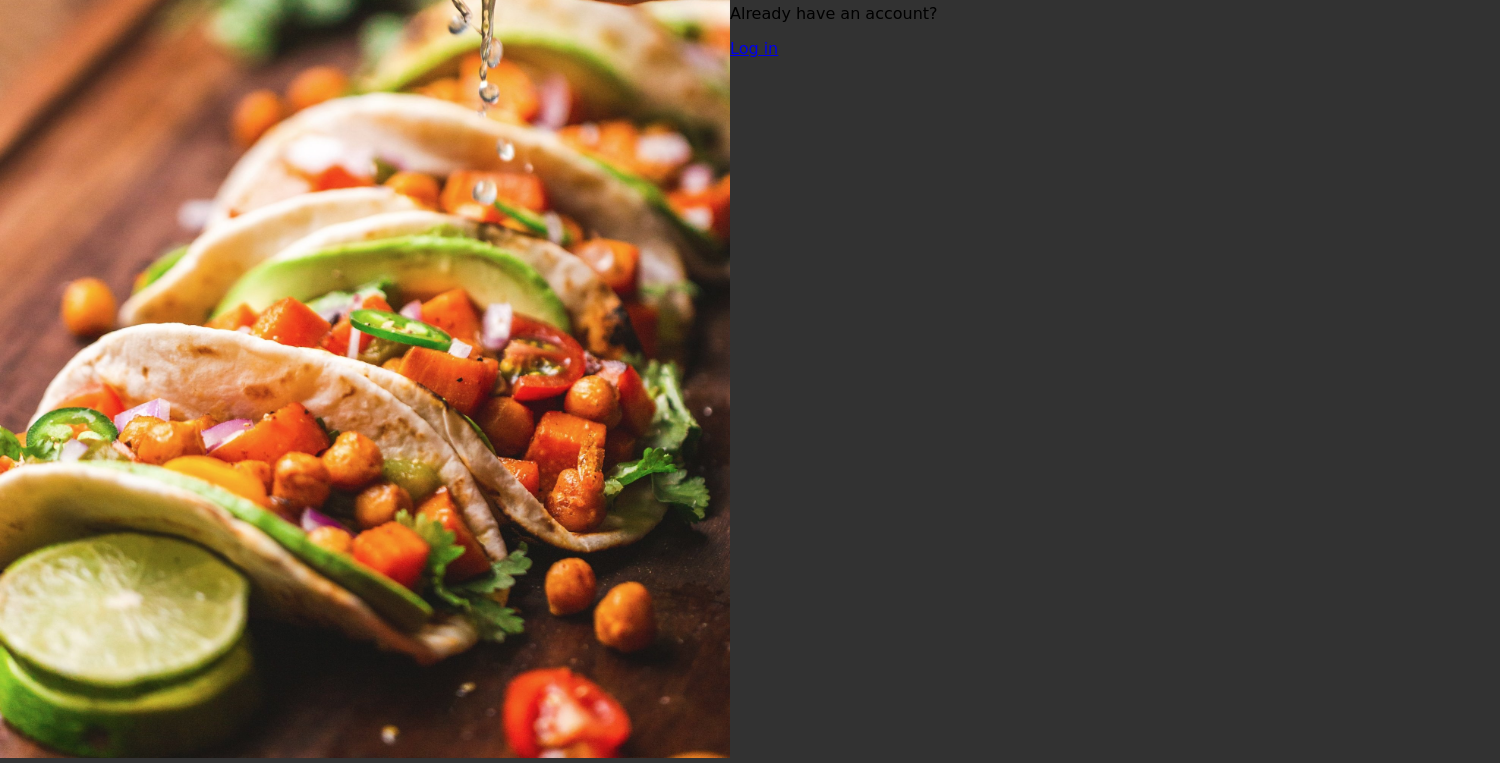
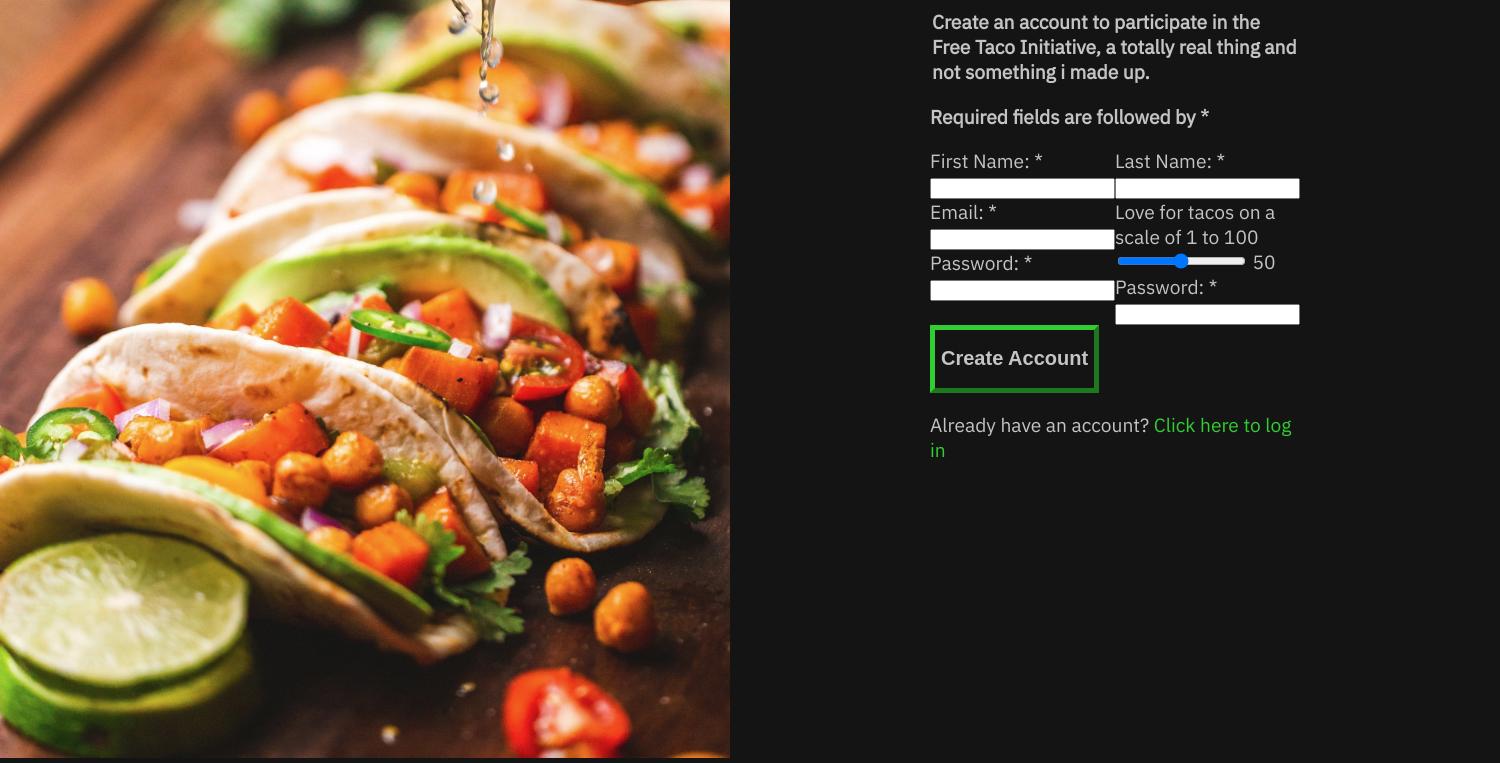
Before and after one commit to Gustav72/Taco-Form, a plain HTML site: page index.html in a window 1280 px wide. Shown: the part 342-1105 px from the top of the page, 1500 px wide, since content can reach past the window. Drawn offline with Linux system fonts and the light colour scheme; a web font is replaced by a local one.

Commit message:
Adjust Styling

```diff
--- a/index.html
+++ b/index.html
@@ -9,13 +9,15 @@
 </head>
 <body>
     <div>
+        <div></div>
         <img src="chad-montano-lP5MCM6nZ5A-unsplash.jpg" alt="delicious tacos">
     </div>
-    <div class="form">
-        <h1>FREE TACO FORM FONT TEST YAYYY</h1>
+    <div class="form-container">
+        <div class="form-div">
+            <h1><strong>Free Tacos For Everyone!</strong></h1>
             <form action="#">
-            <legend>Create an account to participate in the free taco initiative</legend>
-            <p>Required fields are followed by <span aria-label="required">*</span></p>
+                <legend><strong>Create an account to participate in the Free Taco Initiative, a totally real thing and not something i made up.</legend>
+                <p>Required fields are followed by <span aria-label="required">*</span></strong></p>
                 <div class="input">
                     <div class="left">
                         <div>
@@ -47,10 +49,11 @@
                         </div>
                     </div>
                 </div>
-            <div><button type="submit">Create Account</button></div>
+                <div><button type="submit"><h2>Create Account</h2></button></div>
             </form>
             <div>
-            <p>Already have an account?</p><a href="#">Log in</a>
+                <p>Already have an account? <a href="#">Click here to log in</a> </p>
+            </div>
         </div>
     </div>
 </body>
--- a/style.css
+++ b/style.css
@@ -1,15 +1,21 @@
-@import url('https://fonts.googleapis.com/css2?family=Chango&display=swap');
+@import url('https://fonts.googleapis.com/css2?family=IBM+Plex+Sans&display=swap');
+
 
 :root {
-    --background-color: rgb(50, 50, 50);
+    --background-color: rgb(20, 20, 20);
+    --taco-text: rgba(255, 255, 255, 0.75);
+    --taco-green: #32CD32;
 }
 
 html {
-    font-family: 'Chango', cursive, Cambria, Cochin, Georgia, Times, 'Times New Roman', serif;
+    font-family: 'IBM Plex Sans', Cambria, Cochin, Georgia, serif;
     background-color: var(--background-color);
-    /* margin: 0;
+    color: var(--taco-color);
+    color: var(--taco-text);
+    margin: 0;
     height: 100%;
-    overflow: hidden */
+    overflow: hidden;
+    font-size: 1.2rem;
 }
 
 body {
@@ -17,11 +23,28 @@ body {
     margin: 0;
 }
 
+img {
+    width: 730px;
+}
+
+a {
+    color: var(--taco-green);
+    background-color: transparent;
+    text-decoration: none;
+  }
+
+button {
+    border-width: 5px;;
+    background-color: var(--background-color);
+    border-color: var(--taco-green);
+    color: var(--taco-text);
+}
+
 .input {
     display: flex;
 }
 
 
-img {
-    width: 730px;
+.form-container {
+    padding: 200px;
 }
```
Also changed, not shown: 1 other file. Lines whose indentation alone changed are shown as unchanged.
